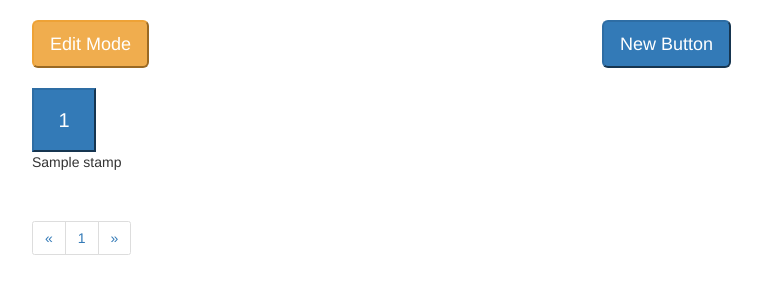
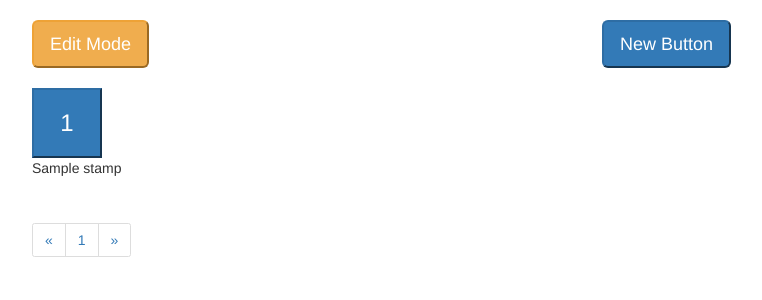
Before and after one commit to jaeyoungkang/stamps, a Django app: page /stamps/main/1 in a window 1280 px wide. Shown: the part 62-362 px from the top of the page, without its empty margins (53-815 px from the left). Run offline with Django 3.2, Linux system fonts and the light colour scheme; tables that the repository leaves empty hold one stand-in row (values such as "Sample post"); some libraries are stand-ins or nearby versions.

Commit message:
button size change

```diff
--- a/stamps_of_life/stamps/templates/stamps/index.html
+++ b/stamps_of_life/stamps/templates/stamps/index.html
@@ -1,8 +1,8 @@
 <style>
     .button {
-        width: 64px;
-        height: 64px;
-        font-size: 20px;
+        width: 70px;
+        height: 70px;
+        font-size: 24px;
     }
 </style>
 
@@ -21,12 +21,9 @@
 
     <div class="row text-center text-lg-left">
     {% for stamp in stamp_list %}
-    <div class="col-lg-2 col-md-2 col-sm-3 mb-4 col-xs-4">
-        <form action="{% url 'stamps:count' page_number stamp.id  %}" method="post">
-            {% csrf_token %}
-            <input class="button btn-primary" type="submit" value="{{ stamp.count }}">
-            <p> {{ stamp.name }} </p>
-        </form>
+    <div class="col-lg-2 col-md-4 col-sm-4 mb-4 col-xs-4">
+        <input class="button btn-primary" type="submit" value="{{ stamp.count }}"b onclick="count('{% url 'stamps:count' page_number stamp.id  %}')">
+        <p> {{ stamp.name }} </p>
     </div>
     {% endfor %}
 
@@ -59,6 +56,11 @@
 </div>
 
 <script>
+
+function count(url) {
+  window.location.href = url;
+}
+
 function enableEditMode(page_number) {
     window.location.href = '/stamps/edit/' + page_number;
 }
@@ -70,7 +72,6 @@ function popup(counterNum, page_number) {
     if (counterName != null && counterName != "") {
       window.location.href = '/stamps/add?query=' + counterName + "&page_number=" + page_number;
     }
-
 }
 </script>
 <link rel="stylesheet" href="https://maxcdn.bootstrapcdn.com/bootstrap/3.4.0/css/bootstrap.min.css">
```
